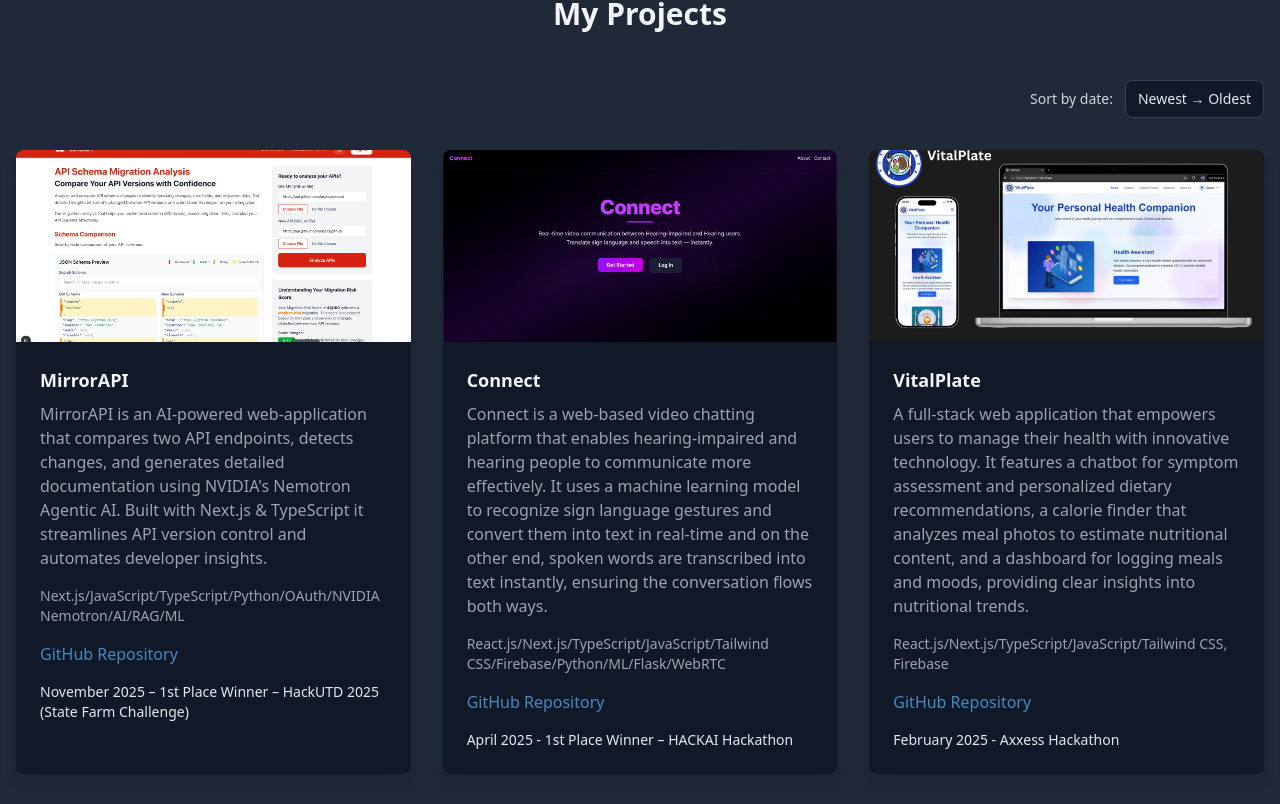
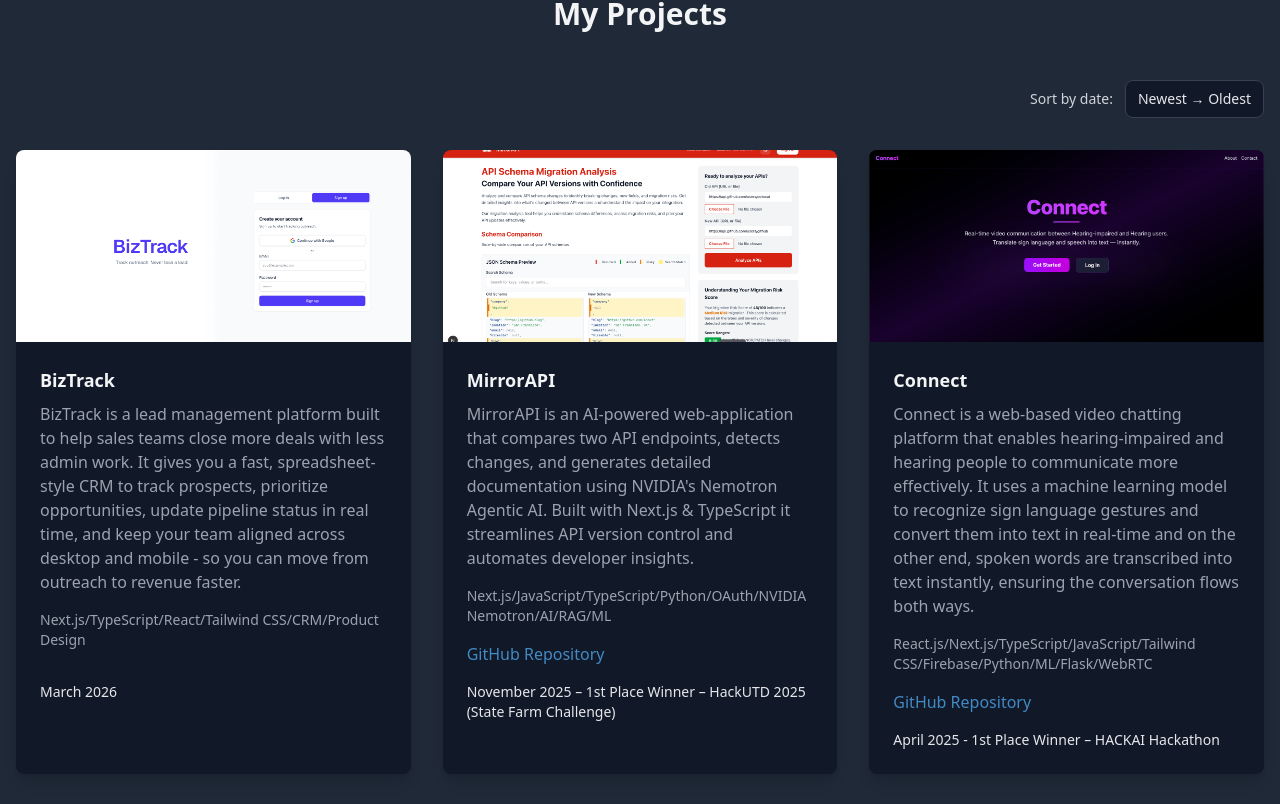
Before and after one commit to ParsaBazrpash/ParsaBazrpash, a Next.js app: page / in a window 1280 px wide. Shown: the part 2206-3010 px from the top of the page. Built offline with nearby package versions, Linux system fonts and the light colour scheme.

Commit message:
Add BizTrack project and conditional GitHub link

```diff
--- a/src/app/page.tsx
+++ b/src/app/page.tsx
@@ -15,6 +15,17 @@
   const [sortOrder, setSortOrder] = useState<'desc' | 'asc'>('desc');
 
   const projects = [
+    {
+      title: 'BizTrack',
+      description: 'BizTrack is a lead management platform built to help sales teams close more deals with less admin work. It gives you a fast, spreadsheet-style CRM to track prospects, prioritize opportunities, update pipeline status in real time, and keep your team aligned across desktop and mobile - so you can move from outreach to revenue faster.',
+      image: '/images/biz-track.png',
+      demo: 'https://biz-trackai.vercel.app/signup',
+      github: '',
+      skills: 'Next.js/TypeScript/React/Tailwind CSS/CRM/Product Design',
+      date: 'March 2026',
+      sortDate: '2026-03-01',
+      tags: ['Next.js', 'TypeScript', 'React', 'Tailwind CSS']
+    },
     {
       title: 'MirrorAPI',
       description: "MirrorAPI is an AI-powered web-application that compares two API endpoints, detects changes, and generates detailed documentation using NVIDIA's Nemotron Agentic AI. Built with Next.js & TypeScript it streamlines API version control and automates developer insights.",
@@ -502,6 +513,7 @@
                   <p className="text-gray-400 mb-4">{project.description}</p>
                   <p className="text-sm text-gray-400 mb-4">{project.skills}</p>
                   <div className="flex gap-4">
+                    {project.github && (
                       <Link
                         href={project.github}
                         target="_blank"
@@ -509,6 +521,7 @@
                       >
                         GitHub Repository
                       </Link>
+                    )}
                   </div>
                   <p className="text-sm text-gray-200 mt-4">{project.date}</p>
                 </div>
```
Also changed, not shown: public/images/biz-track.png (added). Lines whose indentation alone changed are shown as unchanged.
